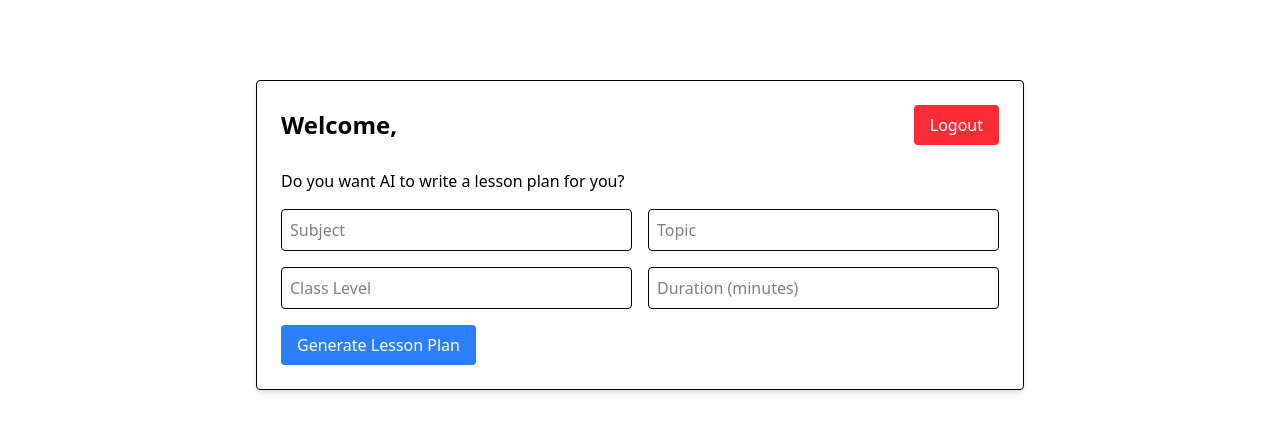
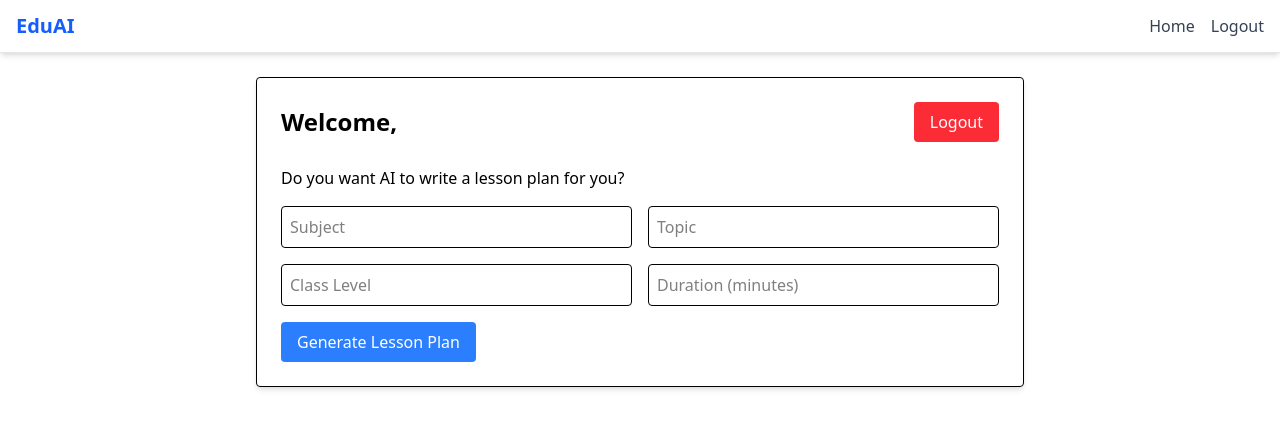
Before and after one commit to Kadunapikin/login-page, a React (Vite) app: page /home in a window 1280 px wide. Shown: the top 432 px of the page. Built offline with nearby package versions, Linux system fonts and the light colour scheme.

Commit message:
add Navbar component on different pages

```diff
--- a/src/pages/Home.tsx
+++ b/src/pages/Home.tsx
@@ -3,6 +3,7 @@ import { useNavigate } from 'react-router-dom';
 import { auth } from '../firebase';
 import { signOut } from 'firebase/auth';
 import toast from 'react-hot-toast';
+import Navbar from '../components/Navbar';
 
 const Home = () => {
   const [subject, setSubject] = useState('');
@@ -31,7 +32,9 @@ const Home = () => {
   };
 
   return (
-    <div className="max-w-3xl mx-auto mt-20 p-6 border rounded shadow-md">
+    <>
+    <Navbar />
+    <div className="max-w-3xl mx-auto mt-6 p-6 border rounded shadow-md">
         <div className="flex justify-between items-center mb-6">
           <h2 className="text-2xl font-bold">Welcome, {auth.currentUser?.email}</h2>
           <button
@@ -85,6 +88,7 @@ const Home = () => {
           </div>
         )}
       </div>
+    </>
   );
 };
 
--- a/src/pages/Login.tsx
+++ b/src/pages/Login.tsx
@@ -5,6 +5,7 @@ import Button from '../components/Button';
 import toast from 'react-hot-toast';
 import { signInWithEmailAndPassword } from 'firebase/auth';
 import { auth } from '../firebase';
+import Navbar from '../components/Navbar';
 
 const Login = () => {
   const {
@@ -27,6 +28,8 @@ const Login = () => {
     }
   };
   return (
+    <>
+      <Navbar />
       <div className="max-w-md mx-auto mt-20 p-6 border rounded shadow-md">
         <h2 className="text-2xl font-bold mb-6">Login</h2>
         <form onSubmit={handleSubmit(onSubmit)}>
@@ -58,6 +61,7 @@ const Login = () => {
         </Link>
         </div>
       </div>
+    </>
   );
 };
 
--- a/src/pages/PasswordRecovery.tsx
+++ b/src/pages/PasswordRecovery.tsx
@@ -4,6 +4,7 @@ import Button from '../components/Button';
 import toast from 'react-hot-toast';
 import { sendPasswordResetEmail } from 'firebase/auth';
 import { auth } from '../firebase';
+import Navbar from '../components/Navbar';
 
 const PasswordRecovery = () => {
   const {
@@ -23,6 +24,8 @@ const PasswordRecovery = () => {
   };
 
   return (
+    <>
+      <Navbar />
       <div className="max-w-md mx-auto mt-20 p-6 border rounded shadow-md">
         <h2 className="text-2xl font-bold mb-6">Recover Password</h2>
         <form onSubmit={handleSubmit(onSubmit)}>
@@ -36,6 +39,7 @@ const PasswordRecovery = () => {
           <Button type="submit">Send Recovery Email</Button>
         </form>
       </div>
+    </>
   );
 };
 
--- a/src/pages/Signup.tsx
+++ b/src/pages/Signup.tsx
@@ -5,6 +5,7 @@ import toast from 'react-hot-toast';
 import { createUserWithEmailAndPassword } from 'firebase/auth';
 import { auth } from '../firebase';
 import { Link, useNavigate } from 'react-router-dom';
+import Navbar from '../components/Navbar';
 
 const Signup = () => {
   const {
@@ -29,6 +30,8 @@ const Signup = () => {
   };
 
   return (
+    <>
+      <Navbar />
       <div className="max-w-md mx-auto mt-20 p-6 border rounded shadow-md">
         <h2 className="text-2xl font-bold mb-6">Create an Account</h2>
         <form onSubmit={handleSubmit(onSubmit)}>
@@ -54,6 +57,7 @@ const Signup = () => {
           <Button type="submit">Sign Up</Button>
         </form>
       </div>
+    </>
   );
 };
 
```
Lines whose indentation alone changed are shown as unchanged.
